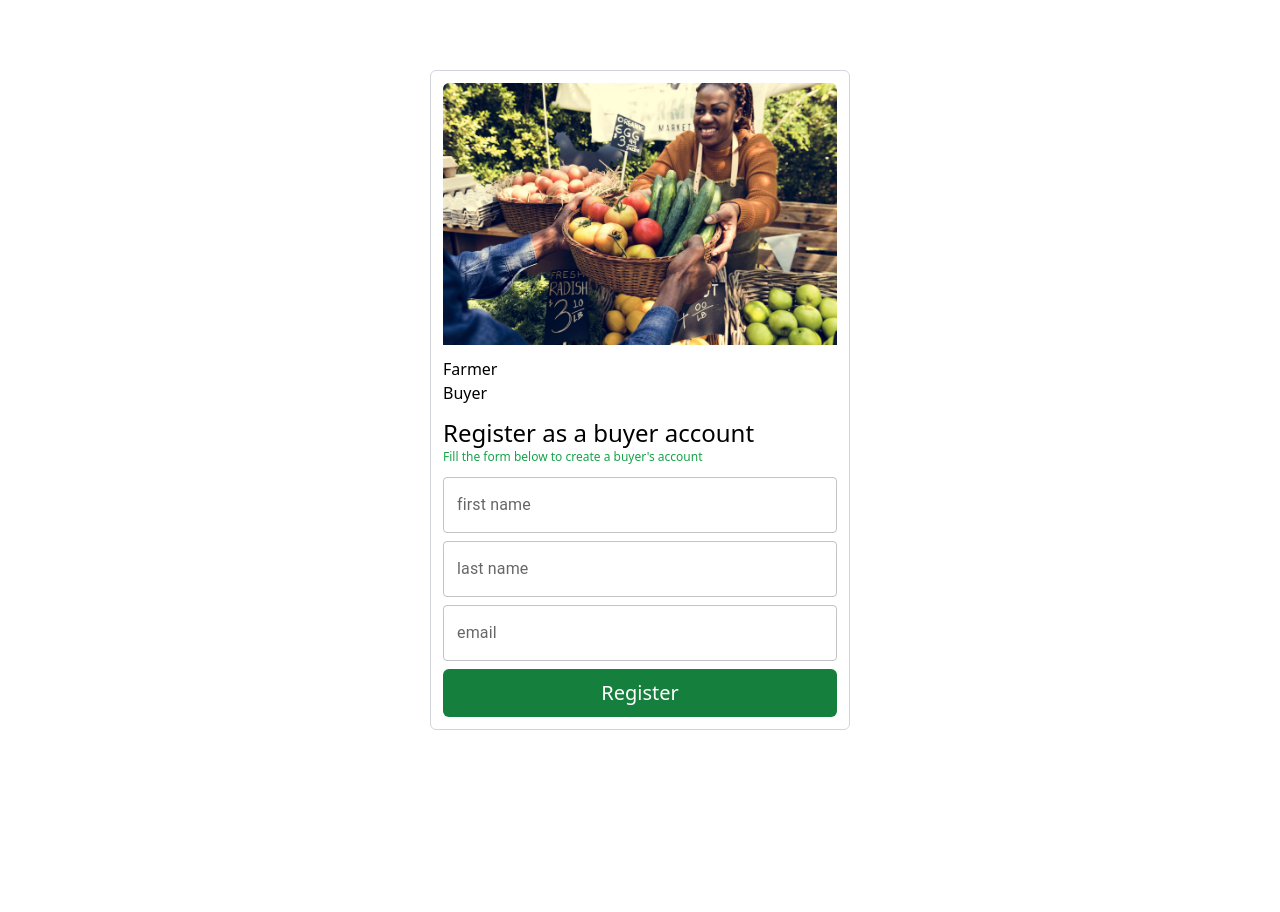
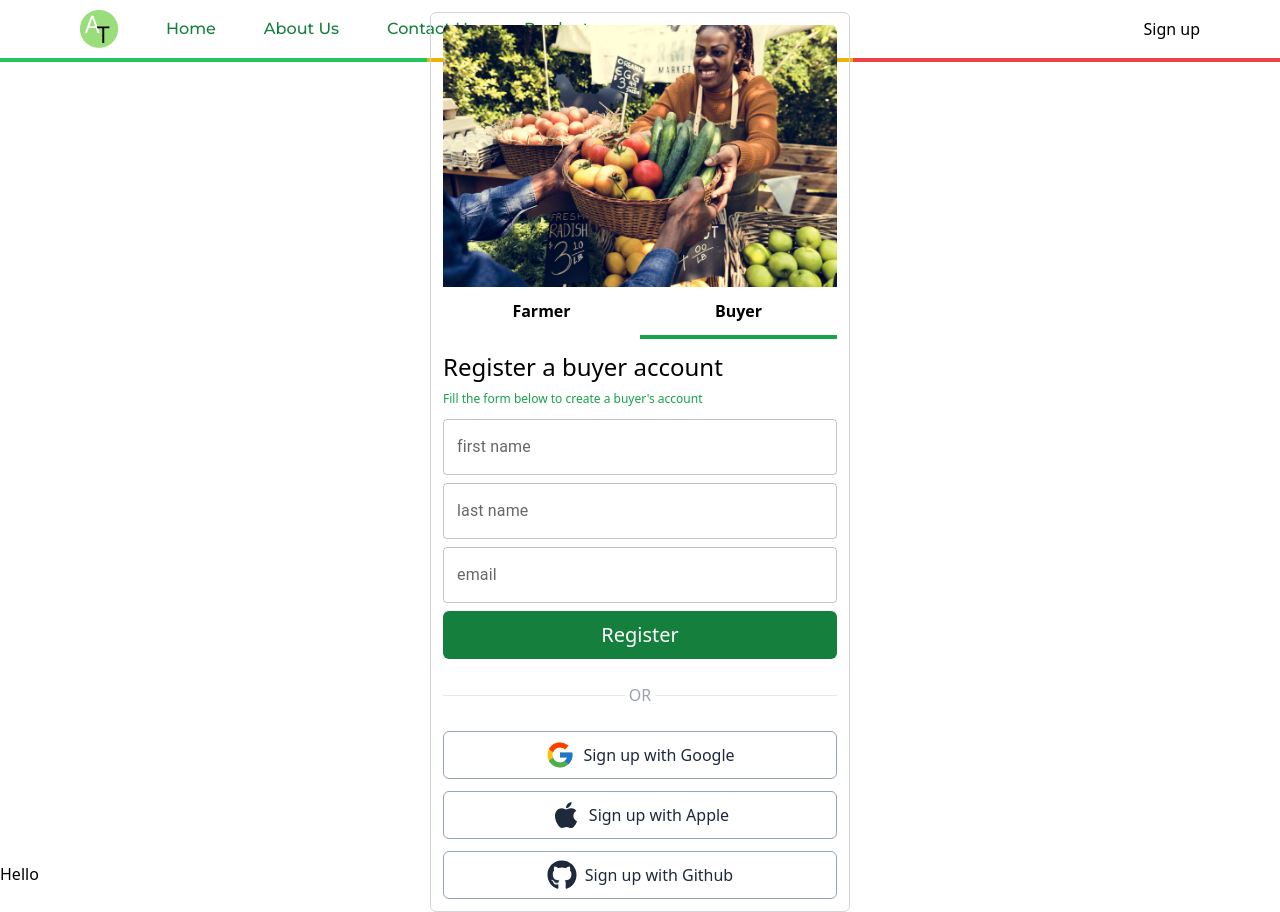
Before and after one commit to MOLTISANTII/agrotrade, a Next.js app: page /auth/signup in a window 1280 px wide. Before the commit the page ends 800 px from the top, so only its background shows below. Built offline with nearby package versions, Linux system fonts and the light colour scheme.

Commit message:
footer,layouts and navbar design for the home and signup page

```diff
--- /dev/null
+++ b/components/footer.js
@@ -0,0 +1,10 @@
+import Link from "next/link";
+import Image from "next/image";
+
+export default function Footer () {
+    return (
+        <footer>
+            <p>Hello</p>
+        </footer>
+    )
+}
--- /dev/null
+++ b/components/layouts.js
@@ -0,0 +1,12 @@
+import NavBar from "./navbar";
+import Footer from "./footer";
+
+export default function Layouts({children}) {
+    return (
+        <>
+        <NavBar/>
+        {children}
+        <Footer/>
+        </>
+    )
+}
--- /dev/null
+++ b/components/navbar.js
@@ -0,0 +1,39 @@
+import Link from "next/link";
+import Image from "next/image";
+import { Montserrat } from "next/font/google";
+
+const montserrat_500 = Montserrat({
+    subsets: ['latin'],
+    weight: '500'
+})
+
+export default function NavBar () {
+    return (
+        <div>
+            <nav className="h-[58px] flex items-center px-20">
+                {/*desktop navbar */}
+                <div className="w-full flex flex-row justify-between items-center">
+                    <ul className="flex flex-rol items-center gap-12">
+                        <li>
+                            <Image width={38} height={38} src='/AGROTRADE.png' alt="logo"/>
+                        </li>
+                    <li className={`${montserrat_500.className} text-green-700 hover:text-yellow-700`}><Link href='/'>Home</Link></li>
+                    <li className={`${montserrat_500.className} text-green-700 hover:text-yellow-700`}><Link href='/about-us'>About Us</Link></li>
+                    <li className={`${montserrat_500.className} text-green-700 hover:text-yellow-700`}><Link href='/contact-us'>Contact Us</Link></li>
+                    <li className={`${montserrat_500.className} text-green-700 hover:text-yellow-700`}><Link href='/products'>Products</Link></li>
+                    </ul>
+
+                    <Link href='/auth/signup'>Sign up</Link>
+                </div>
+
+
+            </nav>
+
+            <div className="grid grid-cols-3">
+                <div className="h-[4px] bg-green-500"></div>
+                <div className="h-[4px] bg-yellow-500"></div>
+                <div className="h-[4px] bg-red-500"></div>
+            </div>
+        </div>
+    )
+}
--- a/pages/_app.js
+++ b/pages/_app.js
@@ -1,5 +1,10 @@
-import '@/styles/globals.css'
+import '@/styles/globals.css';
+import Layouts from '@/components/layouts';
 
 export default function App({ Component, pageProps }) {
-  return <Component {...pageProps} />
+  return (
+    <Layouts>
+      <Component {...pageProps} />
+    </Layouts>
+  )
 }
--- a/pages/auth/signup.js
+++ b/pages/auth/signup.js
@@ -1,14 +1,20 @@
+import { useState } from "react";
 import Head from "next/head";
 import Image from "next/image";
-import { TextField,Button } from "@mui/material";
+import { TextField } from "@mui/material";
+import { FcGoogle } from 'react-icons/fc';
+import { FaApple } from 'react-icons/fa';
+import { FaGithub } from "react-icons/fa";
 
 export default function Signup () {
+    const [tab,setTab] = useState('buyer');
+
     return (
         <>
         <Head>
             <title>Signup | AgroTrade</title>
         </Head>
-        <main className="h-screen flex justify-center items-center py-20">
+        <main className="h-screen flex justify-center items-center py-20 px-3 md:px-0">
             <div className="w-full md:w-[420px] flex flex-col gap-3 border border-gray-300 rounded-md p-3">
                 <Image
                 width={400}
@@ -16,15 +22,19 @@
                 className="rounded-t-md"
                 src='/farm-trade.jpg' alt='farm trade'/>
 
-                <div className="flex flex-col gap-3">
-                    <ul>
-                        <li>Farmer</li>
-                        <li>Buyer</li>
+                <div className="flex flex-col gap-5 md:gap-3">
+                    <ul className="grid grid-cols-2">
+                        <li
+                        className={`text-center font-bold pb-3 cursor-pointer ${tab == 'farmer' ? styles.tabColor : null}`}
+                        onClick={() => setTab('farmer')}>Farmer</li>
+                        <li
+                        className={`text-center font-bold pb-3 cursor-pointer ${tab == 'buyer' ? styles.tabColor : null}`}
+                        onClick={() => setTab('buyer')}>Buyer</li>
                     </ul>
 
-                    <div>
-                        <h2 className="text-2xl">Register as a buyer account</h2>
-                        <p className="text-xs text-green-600">Fill the form below to create a buyer's account</p>
+                    <div className="flex flex-col gap-2">
+                        <h2 className="text-2xl">{`Register a ${tab} account`}</h2>
+                        <p className="text-xs text-green-600">{`Fill the form below to create a ${tab}'s account`}</p>
                     </div>
 
                     <form>
@@ -40,12 +50,43 @@
                             <TextField className="w-full" type="email" variant="outlined" label="email"/>
                         </div>
 
+                        {tab == 'farmer'
+                        ? <div className="mb-2">
+                            <TextField className="w-full" variant="outlined" label="company name"/>
+                        </div>
+                        : null}
+
                         <button className="h-[48px] w-full flex justify-center items-center
                         bg-green-700 text-white text-xl rounded-md">Register</button>
                     </form>
+
+                    {/* OR seperator */}
+                    <div className="separator"> <span className='text-gray-400 my-3'>OR</span> </div>
+
+                    {/* social sign-up */}
+                    <div className="flex flex-col gap-3">
+                        <button className="h-[48px] flex justify-center items-center border border-slate-400 rounded-md text-slate-800">
+                        <FcGoogle className="text-3xl mr-2"/>Sign up with Google
+                        </button>
+                    </div>
+
+                    <div className="flex flex-col gap-3">
+                        <button className="h-[48px] flex justify-center items-center border border-slate-400 rounded-md text-slate-800">
+                        <FaApple className="text-3xl mr-2"/>Sign up with Apple
+                        </button>
+                    </div>
+                    <div className="flex flex-col gap-3">
+                        <button className="h-[48px] flex justify-center items-center border border-slate-400 rounded-md text-slate-800">
+                        <FaGithub className="text-3xl mr-2"/>Sign up with Github
+                        </button>
+                    </div>
                 </div>
             </div>
         </main>
         </>
     )
 }
+
+const styles = {
+    tabColor: "border-b-4 border-green-600"
+}
--- a/styles/globals.css
+++ b/styles/globals.css
@@ -8,3 +8,26 @@
   background-size: cover;
   background-repeat: no-repeat;
 }
+
+/* OR seperator for signup --- begin */
+.separator {
+  display: flex;
+  align-items: center;
+  text-align: center;
+}
+
+.separator::before,
+.separator::after {
+  content: '';
+  flex: 1;
+  border-bottom: 1px solid #e5e7eb;
+}
+
+.separator:not(:empty)::before {
+  margin-right: .25em;
+}
+
+.separator:not(:empty)::after {
+  margin-left: .25em;
+}
+/* OR seperator for signup --- end*/
```
Also changed, not shown: public/AGROTRADE.png (added).
